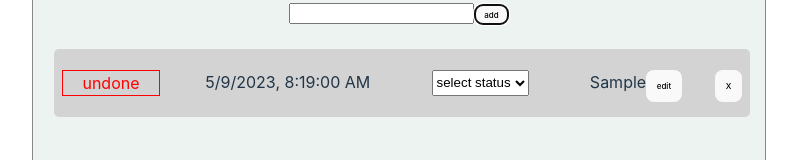
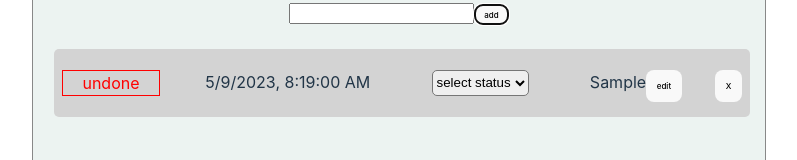
Before and after one commit to danielu96/Redux-Toolkit, a React (Vite) app: page / in a window 1280 px wide. Both pictures are taken after typing "Sample" into the empty fields and a click on the button "add". Shown: the part 300-460 px from the top of the page, without its empty margins (241-1038 px from the left). Built offline with nearby package versions, Linux system fonts and the light colour scheme.

Commit message:
clearing

```diff
--- a/src/SingleItem.jsx
+++ b/src/SingleItem.jsx
@@ -32,21 +32,15 @@ const removeHandler=()=>{
   dispatch(removeTask(id))
 }
 const handleDropdownChange = (e) => {
-  // const { name, value } = e.target;
-  // const {status,name}=e.target
-  // setState({ ...state, [name]: value });
   dispatch(UpdateStatus({
-    // ...task,
     id,
     name:e.target.value,
     status:e.target.value,
-    // completed:e.target.value
   }
 
   ))
   // dispatch(ToggleTask(task.id))
 };
-
 
 const renameHandler=(e)=>{
   const title = e.target.value;
@@ -55,30 +49,20 @@ const renameHandler=(e)=>{
     title,
     status
   }))
-useEffect(()=>{
-  if(type==="update" && task){
-    setNewTitle(task.title)
-  }
-  else{
-    setNewTitle('')
-  }
+}
+// useEffect(()=>{
+//   if(type==="update" && task){
 
-},[type,task])
-//      useEffect(()=>{
-//     if(editMode && task) {
-//       title(task.title);
-//       setStatus(task.status)
-//     }
-//   },[task,editMode]);
-// } ;
-// useEffect(()=>{
-//   if(!completed && task) {
+//     setNewTitle(task.title)
+//   }
+//   else{
+//     setNewTitle('')
+//   }
 
-//     dispatch(UpdateStatus(task.status))
-//     // dispatch(UpdateTask(task.title))
-//   }
-// },[task,completed]);
-}
+// },[type,task])
+
+
+
 //  const updateTaskDone=(id, newCompleted) =>{
 //     setTasks(prev => {
 //       const newTasks = [...prev];
@@ -87,13 +71,12 @@ useEffect(()=>{
 //         });
 //   }
 // const onToggle= () =>{completed => updateTaskDone(id, completed)}
-// const onToggleTask= () =>{completed => dispatch(ToggleTask(id, completed))}
+
   return (
     <>
 
     <div className='singleItem' >
      {/* <input type='checkbox'
-    //  status={status="undone"}
      checked={completed}
   onChange=
   {
@@ -106,7 +89,7 @@ useEffect(()=>{
                 </p>
 
    <p>{time}</p>
-    <select style={{margin:'1rem'}}
+    <select style={{margin:'1rem',borderRadius:'5px'}}
       name="status"
       type="update"
       onChange={handleDropdownChange}
@@ -120,12 +103,12 @@ useEffect(()=>{
     // // {()=> setStatus({id:task.id,status:task.status})}
     >    <option>select status</option>
             <option
-            value="undone" select={status === "undone" ? status : "" && {completed:false}}
+            value="undone" select={status === "undone" ? status : "" }
             >
             undone
         </option>
         <option
-          value="done" select={status === "done" ? status : "" &&  {completed:true}}
+          value="done" select={status === "done" ? status : "" }
         >
           done
             </option>
@@ -135,15 +118,9 @@ useEffect(()=>{
 //  onClick={  () =>   dispatch(ToggleTask(id))  }
   />       */}
 
-
- {/* <p className='done'{}
-  // { task.status==="done" ? {className:'done'}:{className:'undone'}}
-  >
-  </p>  */}
 {!editMode ? (
         <div className='singleTask' onClick={() => setEditMode(prev => !prev)}>
           <p  style={
-            //  completed===true ||
               task.status==='done' ?{textDecoration:'line-through'}:{textDecoration:'none'}}>
                 {title}
                 </p>
```
